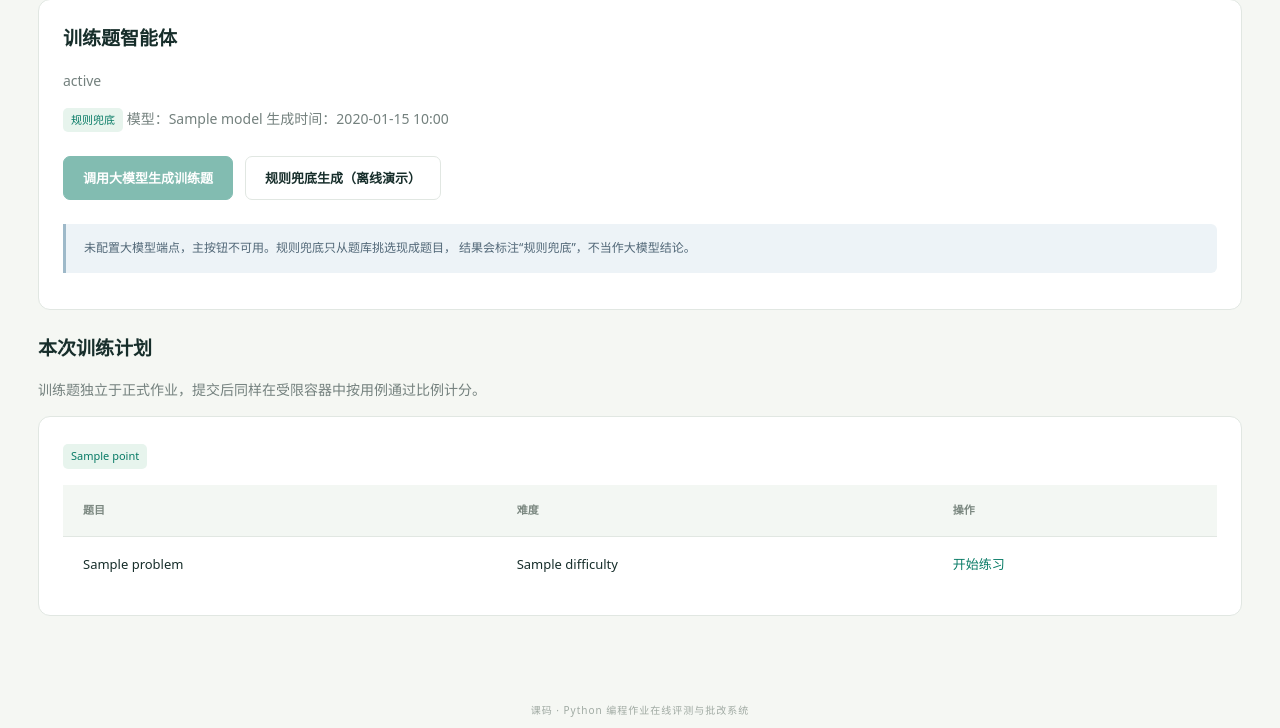
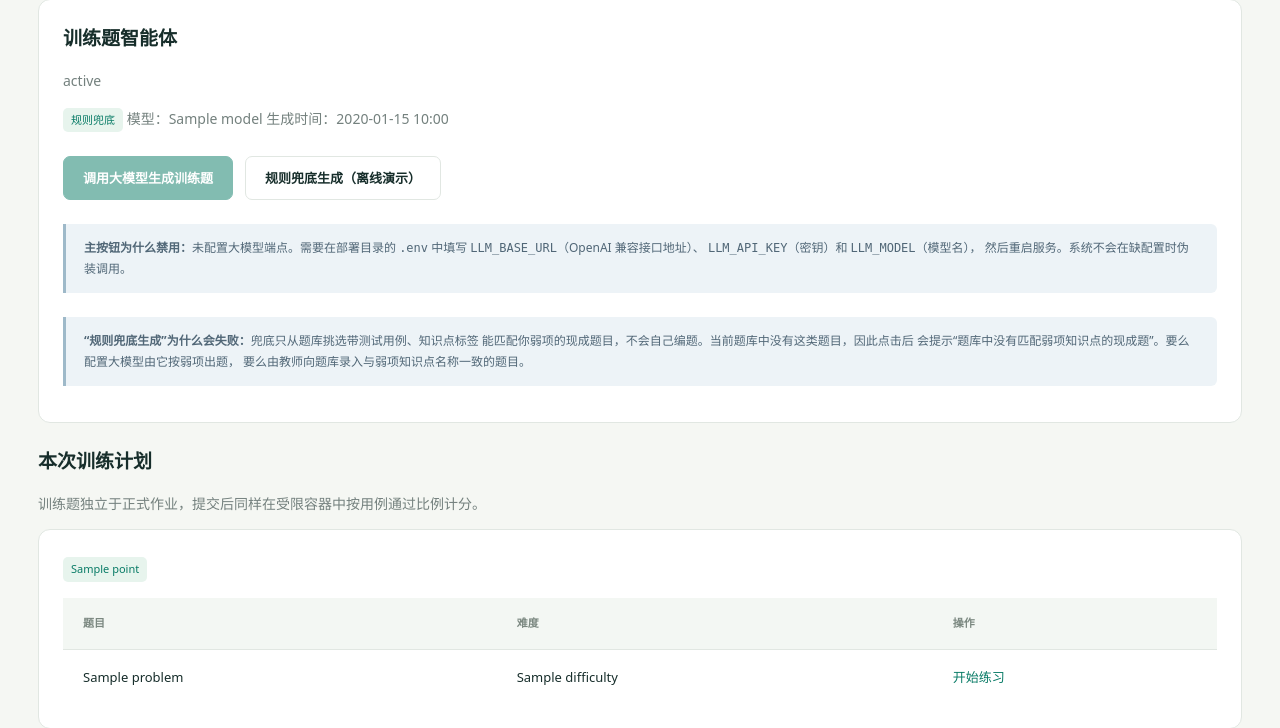
Before and after one commit to shershen12138/smart-edu-app, a Django app: template templates/portal/practice.html in a window 1280 px wide. Shown: the part 437-1165 px from the top of the page. Run offline with Django 5.2, Linux system fonts and the light colour scheme; the template is opened without the code that fills it: most values are stand-ins (such as "Sample title", 1, 10 or a date in 2020).

Commit message:
chore: 训练页明确说明主按钮禁用与规则兜底失败的原因

```diff
--- a/templates/portal/practice.html
+++ b/templates/portal/practice.html
@@ -28,7 +28,11 @@
         </table>
       </div>
     {% else %}
-      <p class="tip space-top">当前没有得分率偏低的弱项知识点。完成新的机器批阅作业后画像会自动更新。</p>
+      <p class="tip space-top">
+        当前没有得分率偏低的弱项知识点。画像只统计<strong>已生成评分标准且包含知识点</strong>的
+        作业里<strong>状态为“已批阅完成”</strong>的机器批阅结果；满足条件的批阅记录出现后，
+        画像会自动更新。
+      </p>
     {% endif %}
     {% if mastered %}
       <p class="subtle space-top">已掌握：{% for item in mastered %}{{ item.name }}（{{ item.percent }}%）{% if not forloop.last %}、{% endif %}{% endfor %}</p>
@@ -48,18 +52,44 @@
     <div class="actions space-top">
       <form method="post" data-loading="正在调用大模型生成训练题，可能需要几十秒…">
         {% csrf_token %}
-        <button class="button" {% if not llm_ready or not weak %}disabled{% endif %}>调用大模型生成训练题</button>
+        <button
+          class="button"
+          {% if not llm_ready or not weak %}
+            disabled
+            {% if not llm_ready %}
+              title="不可用：尚未配置大模型端点（.env 中 LLM_BASE_URL、LLM_API_KEY、LLM_MODEL）"
+            {% else %}
+              title="不可用：当前没有得分率偏低的弱项知识点"
+            {% endif %}
+          {% endif %}
+        >调用大模型生成训练题</button>
       </form>
       <form method="post" data-loading="正在按规则生成训练题…">
         {% csrf_token %}
         <input type="hidden" name="mode" value="offline">
-        <button class="button secondary" {% if not weak %}disabled{% endif %}>规则兜底生成（离线演示）</button>
+        <button
+          class="button secondary"
+          {% if not weak %}
+            disabled
+            title="不可用：当前没有得分率偏低的弱项知识点"
+          {% endif %}
+        >规则兜底生成（离线演示）</button>
       </form>
     </div>
-    {% if not llm_ready %}
+    {% if weak and not llm_ready %}
       <p class="tip space-top">
-        未配置大模型端点，主按钮不可用。规则兜底只从题库挑选现成题目，
-        结果会标注“规则兜底”，不当作大模型结论。
+        <strong>主按钮为什么禁用：</strong>未配置大模型端点。需要在部署目录的 <code>.env</code>
+        中填写 <code>LLM_BASE_URL</code>（OpenAI 兼容接口地址）、
+        <code>LLM_API_KEY</code>（密钥）和 <code>LLM_MODEL</code>（模型名），
+        然后重启服务。系统不会在缺配置时伪装调用。
+      </p>
+    {% endif %}
+    {% if weak and not bank_ready %}
+      <p class="tip space-top">
+        <strong>“规则兜底生成”为什么会失败：</strong>兜底只从题库挑选带测试用例、知识点标签
+        能匹配你弱项的现成题目，不会自己编题。当前题库中没有这类题目，因此点击后
+        会提示“题库中没有匹配弱项知识点的现成题”。要么配置大模型由它按弱项出题，
+        要么由教师向题库录入与弱项知识点名称一致的题目。
       </p>
     {% endif %}
   </section>
```
Also changed, not shown: school/portal/practice_views.py (+15 -1 lines), school/tests/test_practice_agent.py (+11 -0 lines).
